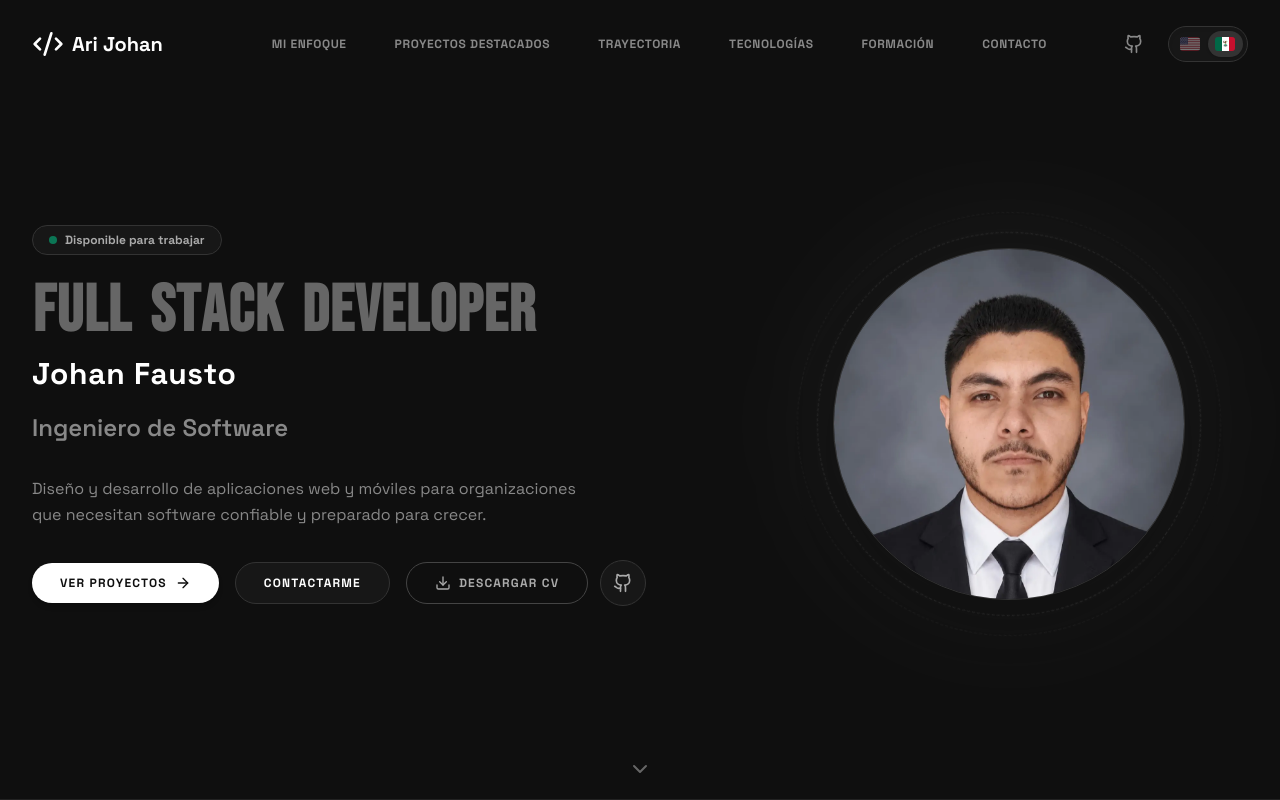
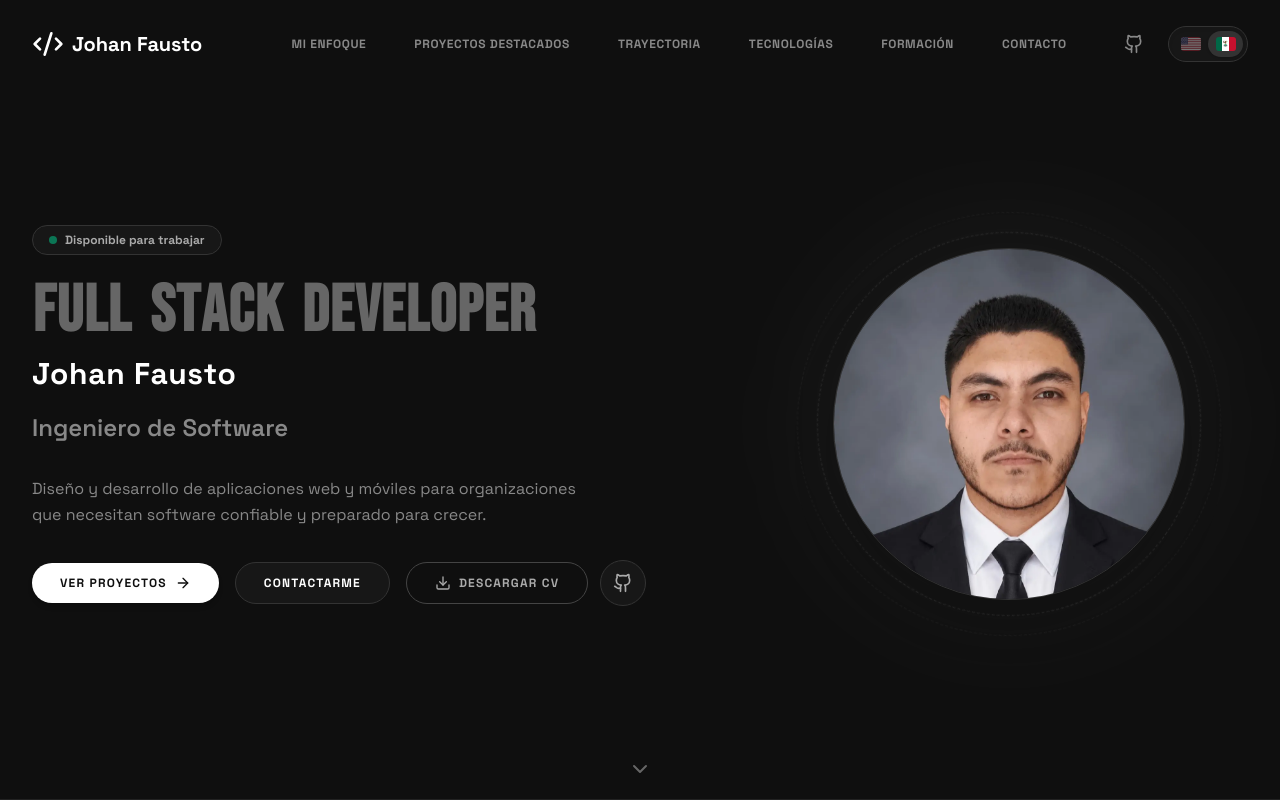
Before and after one commit to JohanFausto14/Portafolio, a React (Vite) app: page / in a window 1280 px wide. Shown: the top 800 px of the page. Built offline with nearby package versions, Linux system fonts and the light colour scheme.

Commit message:
some changes

```diff
--- a/src/App.tsx
+++ b/src/App.tsx
@@ -16,30 +16,54 @@ function App() {
     const saved = localStorage.getItem("portfolio_lang");
     return saved === "en" || saved === "es" ? saved : "es";
   });
+  const [displayedLanguage, setDisplayedLanguage] = useState<Language>(language);
+  const [isTransitioning, setIsTransitioning] = useState(false);
 
   useEffect(() => {
     localStorage.setItem("portfolio_lang", language);
     document.documentElement.lang = language;
   }, [language]);
 
+  const handleLanguageChange = (newLang: Language) => {
+    if (newLang === language || isTransitioning) return;
+    setLanguage(newLang);
+    setIsTransitioning(true);
+    setTimeout(() => {
+      setDisplayedLanguage(newLang);
+      setTimeout(() => {
+        setIsTransitioning(false);
+      }, 50);
+    }, 300);
+  };
+
   return (
     <div className="bg-[#0f0f0f] text-white min-h-screen font-sans selection:bg-white selection:text-[#0f0f0f] relative overflow-x-hidden">
-      {/* Top Navbar */}
-      <Navbar language={language} setLanguage={setLanguage} />
+      {/* Top Navbar stays fixed and gives instant slider feedback while syncing text crossfade */}
+      <Navbar
+        language={language}
+        displayedLanguage={displayedLanguage}
+        isTransitioning={isTransitioning}
+        setLanguage={handleLanguageChange}
+      />
 
-      {/* Main Sections */}
-      <main className="relative z-10">
-        <Hero language={language} />
-        <About language={language} />
-        <Projects language={language} />
-        <Experience language={language} />
-        <Skills language={language} />
-        <Education language={language} />
-        <Contact language={language} />
-      </main>
+      {/* Main Content & Footer with Smooth Pure Opacity Crossfade */}
+      <div
+        className={`transition-opacity duration-300 ease-in-out ${
+          isTransitioning ? "opacity-0 pointer-events-none" : "opacity-100"
+        }`}
+      >
+        <main className="relative z-10">
+          <Hero language={displayedLanguage} />
+          <About language={displayedLanguage} />
+          <Projects language={displayedLanguage} />
+          <Experience language={displayedLanguage} />
+          <Skills language={displayedLanguage} />
+          <Education language={displayedLanguage} />
+          <Contact language={displayedLanguage} />
+        </main>
 
-      {/* Footer */}
-      <Footer language={language} />
+        <Footer language={displayedLanguage} />
+      </div>
     </div>
   );
 }
--- a/src/components/Education.tsx
+++ b/src/components/Education.tsx
@@ -30,7 +30,7 @@ const translations = {
       certSubtitle: "B2 · Upper Intermediate",
       certDesc: "Official international English assessment aligned with the Common European Framework of Reference for Languages (CEFR).",
       skillsTitle: "Assessed Competencies",
-      skills: ["Reading Comprehension", "Listening Comprehension", "Written Expression", "Oral Expression"],
+      skills: ["Reading", "Listening", "Writing", "Speaking"],
       certBtn: "Verify Certificate",
       certUrl: "https://cert.efset.org/es/cJAZXi",
     },
--- a/src/components/Experience.tsx
+++ b/src/components/Experience.tsx
@@ -42,7 +42,7 @@ const translations = {
           company: "Tecnosol S.A. de C.V. (Contract)",
           period: "May 2024 - Aug 2024",
           description:
-            "Part of a 3-developer team operating under a fully horizontal structure with no hierarchies or fixed roles, collaboratively defining every technical decision across the project.",
+            "Collaborated within a 3-developer team operating under a flat structure without hierarchies or fixed roles, collaboratively defining every technical decision across the project.",
         },
         {
           title: "Software Developer · Project Lead",
@@ -56,7 +56,7 @@ const translations = {
           company: "Universidad Tecnológica de la Zona Metropolitana de Guadalajara (UTZMG)",
           period: "Sep 2022 - Jan 2023",
           description:
-            "Development of a web application for student attendance tracking, building the solution from data modeling through user interface.",
+            "Developed a web application for student attendance tracking, participating in building the solution from data modeling to user interface.",
         },
       ],
     },
@@ -102,7 +102,7 @@ const translations = {
           company: "Proyecto MicroGreen (proyecto propio)",
           period: "Ene 2024 - Abr 2024",
           description:
-            "Lideré a un equipo de 5 integrantes en el diseño y construcción de un invernadero inteligente doméstico, coordinando un desarrollo multidisinario que abarcó desde la estructura física hasta la electrónica y el software, culminando en un prototipo completamente funcional.",
+            "Lideré a un equipo de 5 integrantes en el diseño y construcción de un invernadero inteligente doméstico, coordinando un desarrollo multidisciplinario que abarcó desde la estructura física hasta la electrónica y el software, culminando en un prototipo completamente funcional.",
         },
         {
           title: "Software Developer",
--- a/src/components/Hero.tsx
+++ b/src/components/Hero.tsx
@@ -12,10 +12,10 @@ const translations = {
   en: {
     hero: {
       available: "Available for work",
-      greeting: "Hi, I'm Ari Johan",
+      greeting: "Johan Fausto",
       role: "Software Engineer",
       description: "I design and build web and mobile applications for organizations that need reliable, growth-ready software.",
-      viewWork: "Explore Featured Projects",
+      viewWork: "View Projects",
       contactMe: "Contact Me",
       downloadCv: "Download CV",
     },
@@ -183,7 +183,7 @@ const Hero = ({ language }: HeroProps) => {
               <div className="relative w-full h-full rounded-full bg-[#171717] border border-[#333333] flex items-center justify-center overflow-hidden shadow-2xl">
                 <img
                   src={fotoPerfil}
-                  alt="Ari Johan"
+                  alt="Johan Fausto"
                   width={352}
                   height={352}
                   fetchPriority="high"
--- a/src/components/Navbar.tsx
+++ b/src/components/Navbar.tsx
@@ -8,6 +8,8 @@ type Language = "en" | "es";
 
 interface NavbarProps {
   language: Language;
+  displayedLanguage?: Language;
+  isTransitioning?: boolean;
   setLanguage: (lang: Language) => void;
 }
 
@@ -40,8 +42,13 @@ const translations = {
   },
 };
 
-const Navbar = ({ language, setLanguage }: NavbarProps) => {
-  const t = translations[language];
+const Navbar = ({
+  language,
+  displayedLanguage = language,
+  isTransitioning = false,
+  setLanguage,
+}: NavbarProps) => {
+  const t = translations[displayedLanguage];
   const [isOpen, setIsOpen] = useState(false);
   const [scrolled, setScrolled] = useState(false);
   const [activeSection, setActiveSection] = useState("");
@@ -95,13 +102,17 @@ const Navbar = ({ language, setLanguage }: NavbarProps) => {
           >
             <div className="flex items-center gap-2 text-white font-tech font-bold text-xl">
               <Code2 className="w-8 h-8 text-white group-hover:scale-110 transition-transform" />
-              <span className="group-hover:text-[#aaaaaa] transition-colors">Ari Johan</span>
+              <span className="group-hover:text-[#aaaaaa] transition-colors">Johan Fausto</span>
             </div>
           </a>
 
           {/* Desktop Nav Links */}
           <div className="hidden md:block">
-            <div className="ml-10 flex items-baseline space-x-6">
+            <div
+              className={`ml-10 flex items-baseline space-x-6 transition-opacity duration-300 ease-in-out ${
+                isTransitioning ? "opacity-0" : "opacity-100"
+              }`}
+            >
               {t.nav.map((link) => (
                 <a
                   key={link.name}
@@ -244,7 +255,11 @@ const Navbar = ({ language, setLanguage }: NavbarProps) => {
             exit={{ opacity: 0, height: 0 }}
             className="md:hidden bg-[#0f0f0f] border-b border-[#222222]"
           >
-            <div className="px-2 pt-2 pb-3 space-y-1 sm:px-3">
+            <div
+              className={`px-2 pt-2 pb-3 space-y-1 sm:px-3 transition-opacity duration-300 ease-in-out ${
+                isTransitioning ? "opacity-0" : "opacity-100"
+              }`}
+            >
               {t.nav.map((link) => (
                 <a
                   key={link.name}
--- a/src/components/Projects.tsx
+++ b/src/components/Projects.tsx
@@ -36,7 +36,7 @@ const translations = {
   en: {
     projects: {
       title: "FEATURED PROJECTS",
-      exploreCaptures: "Explore System",
+      exploreCaptures: "View Screenshots",
       labels: {
         problem: "Context",
         responsibility: "My Contribution",
@@ -64,10 +64,10 @@ const translations = {
           id: "lira",
           title: "Ecosistema LIRA",
           tagline: "Multiplatform system built to drive children's reading comprehension through interactive experiences on web, mobile, Android TV, and Alexa.",
-          problem: "Traditional reading instruction methods offered low interactivity, scarce personalization, and limited progress tracking.",
+          problem: "Traditional reading instruction methods offered low interactivity, limited personalization, and poor progress tracking.",
           responsibility: "Led project planning and participated in architectural and development decisions, including component integration for Android TV, web, and interactive experiences, as well as database model design.",
           solution: "Integrates gamified activities, progress tracking, and data synchronization across all devices in the ecosystem.",
-          result: "Allowed children to continue their learning from any device, giving parents and tutors ongoing visibility into their progress.",
+          result: "Enabled children to continue their learning from any device, giving parents and tutors ongoing visibility into their progress.",
           tags: ["React Native", "Node.js", "Express", "MongoDB", "Android TV", "Alexa Skills", "REST API"],
           demoUrl: "https://educacion-lira.vercel.app/",
           image: liraImg,
```
